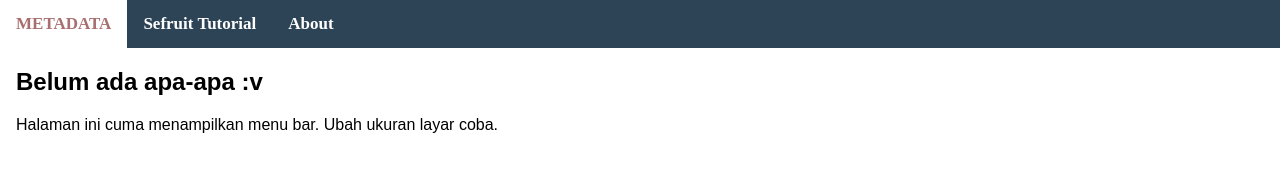
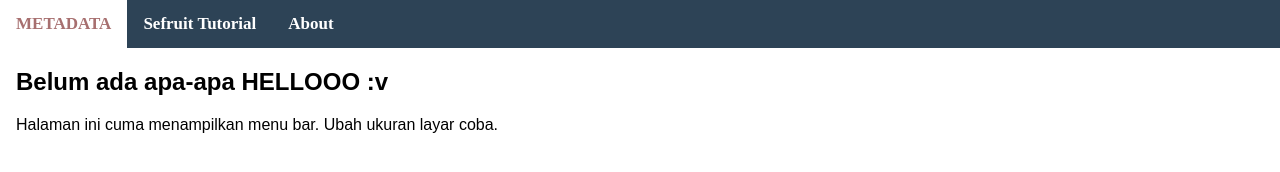
Before and after one commit to yotadaa/yotadaa.github.io, a plain HTML site: page public_html/index.html in a window 1280 px wide. Drawn offline with Linux system fonts and the light colour scheme.

Commit message:
Update index.html

```diff
--- a/public_html/index.html
+++ b/public_html/index.html
@@ -27,7 +27,7 @@
 </div>
 
 <div style="padding-left:16px">
-  <h2>Belum ada apa-apa :v</h2>
+  <h2>Belum ada apa-apa HELLOOO :v</h2>
   <p>Halaman ini cuma menampilkan menu bar. Ubah ukuran layar coba.</p>
 </div>
 <div id="parent"></div>
```
